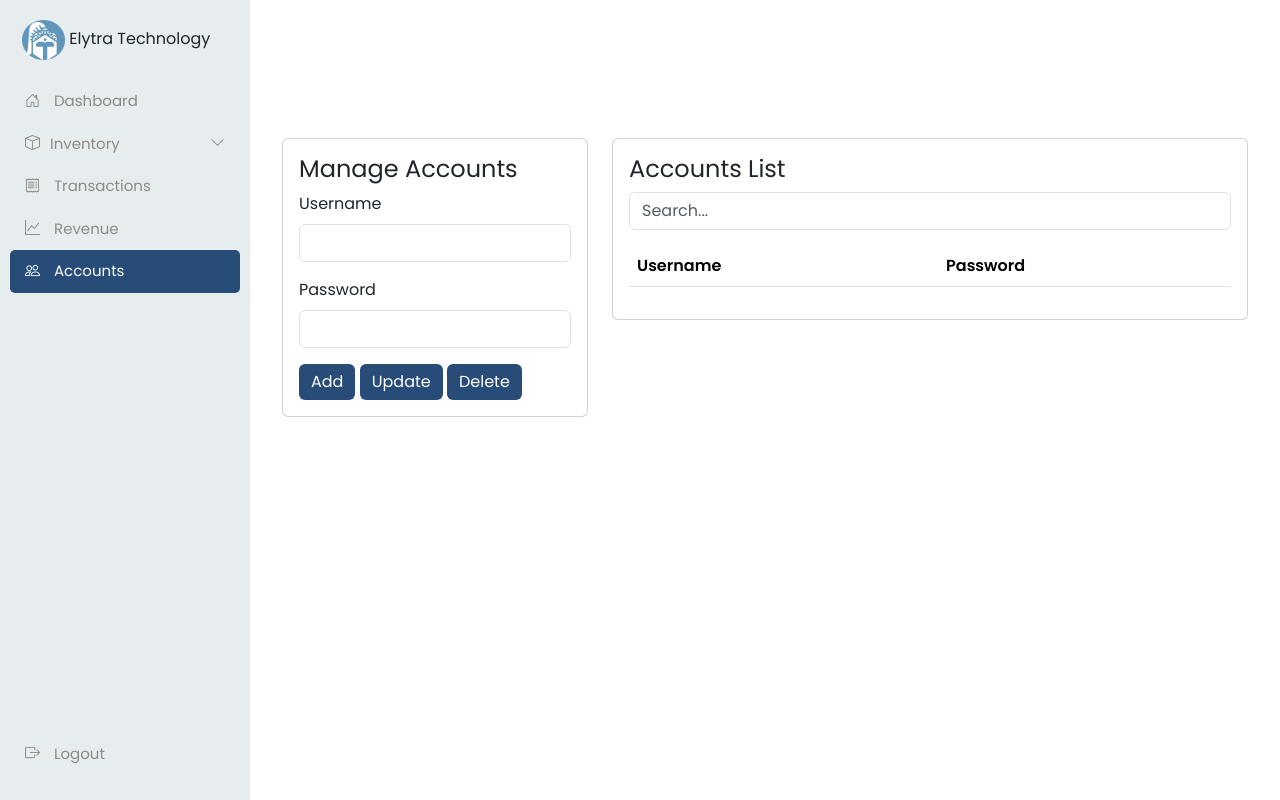
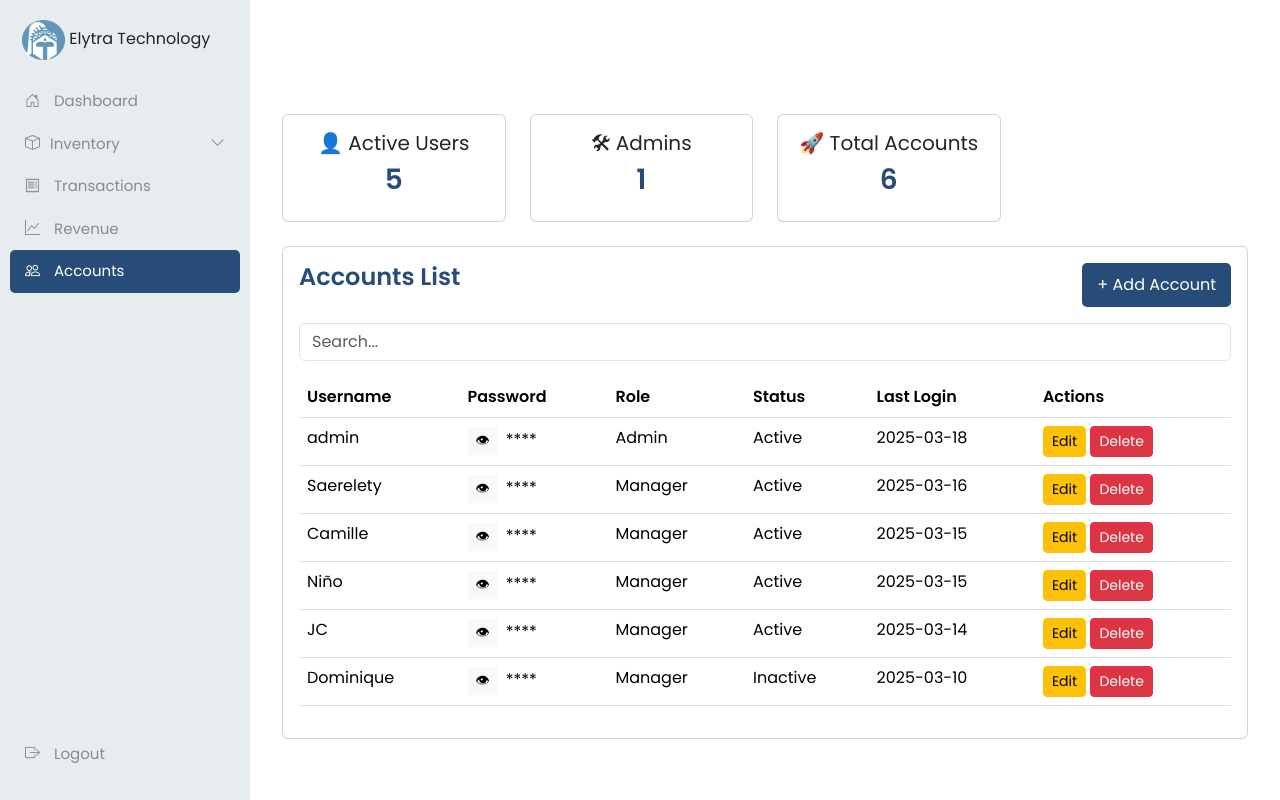
Before and after one commit to jc-pogi/chano, a Django app: page /accounts/ in a window 1280 px wide. Run offline with Django 5.2, Linux system fonts and the light colour scheme; lists and menus that the app fills with data are empty.

Commit message:
nagdagdag sa accounts

```diff
--- a/etms_portal/etms_app/templates/accounts.html
+++ b/etms_portal/etms_app/templates/accounts.html
@@ -2,37 +2,46 @@
 {% load static %}
 
 {% block main_contents %}
-<div class="container mt-5">
+<div class="container mt-4">
     <div class="row">
-        <!-- Form Section -->
-        <div class="col-md-4">
-            <div class="card p-3">
-                <h4>Manage Accounts</h4>
-                <form id="accountForm">
-                    <div class="mb-3">
-                        <label for="username" class="form-label">Username</label>
-                        <input type="text" id="username" class="form-control">
-                    </div>
-                    <div class="mb-3">
-                        <label for="password" class="form-label">Password</label>
-                        <input type="password" id="password" class="form-control">
-                    </div>
-                    <button type="button" class="btn custom-btn" onclick="addAccount()">Add</button>
-                    <button type="button" class="btn custom-btn" onclick="updateAccount()">Update</button>
-                    <button type="button" class="btn custom-btn" onclick="showDeleteModal()">Delete</button>
-                </form>
+        <!-- User Statistics Cards -->
+        <div class="col-md-3">
+            <div class="card p-3 text-center">
+                <h5>👤 Active Users</h5>
+                <h3 id="activeUsers" class="title">0</h3>
             </div>
         </div>
-        <!-- Table Section -->
-        <div class="col-md-8">
+        <div class="col-md-3">
+            <div class="card p-3 text-center">
+                <h5>🛠 Admins</h5>
+                <h3 id="adminCount" class="title">0</h3>
+            </div>
+        </div>
+        <div class="col-md-3">
+            <div class="card p-3 text-center">
+                <h5>🚀 Total Accounts</h5>
+                <h3 id="totalAccounts" class="title">0</h3>
+            </div>
+        </div>
+    </div>
+    <div class="row mt-4">
+        <!-- Accounts List -->
+        <div class="col-md-12">
             <div class="card p-3">
-                <h4>Accounts List</h4>
+                <div class="d-flex justify-content-between mb-3">
+                    <h4 class="title">Accounts List</h4>
+                    <button class="btn add-account-btn" onclick="openAccountModal()">+ Add Account</button>
+                </div>
                 <input type="text" id="search" class="form-control mb-3" placeholder="Search..." onkeyup="searchAccounts()">
                 <table class="table table-hover">
                     <thead>
                         <tr>
                             <th>Username</th>
                             <th>Password</th>
+                            <th>Role</th>
+                            <th>Status</th>
+                            <th>Last Login</th>
+                            <th>Actions</th>
                         </tr>
                     </thead>
                     <tbody id="accountTable">
@@ -43,6 +52,44 @@
         </div>
     </div>
 </div>
+
+<!-- Account Modal -->
+<div id="accountModal" class="modal">
+    <div class="modal-content">
+        <div class="modal-header">
+            <h4>Manage Account</h4>
+            <span class="close" onclick="closeAccountModal()">&times;</span>
+        </div>
+        <div class="modal-body">
+            <form id="accountForm">
+                <input type="hidden" id="editIndex">
+
+                <label for="username">Username</label>
+                <input type="text" id="username" class="form-control">
+
+                <label for="password">Password</label>
+                <input type="password" id="password" class="form-control">
+
+                <label for="role">Role</label>
+                <select id="role" class="form-control">
+                    <option>Admin</option>
+                    <option>Manager</option>
+                    <option>Staff</option>
+                </select>
+
+                <label for="status">Status</label>
+                <select id="status" class="form-control">
+                    <option>Active</option>
+                    <option>Inactive</option>
+                </select>
+                <div class="d-flex justify-content-center mt-3">
+                    <button type="button" class="btn save-btn" onclick="saveAccount()">Save</button>
+                </div>
+            </form>
+        </div>
+    </div>
+</div>
+
 
 <!-- Deletion Confirmation Modal -->
 <div id="deleteModal" class="modal">
@@ -55,27 +102,15 @@
         <p>Do you really want to delete this account? This process cannot be undone.</p>
         <div class="modal-buttons">
             <button class="btn btn-cancel" onclick="closeDeleteModal()">Cancel</button>
-            <button class="btn btn-confirm" onclick="deleteAccount()">Delete</button>
+            <button class="btn btn-confirm" onclick="confirmDeleteAccount()">Delete</button>
         </div>
     </div>
 </div>
 
 <style>
-    .custom-btn {
-        background-color: #274C77;
-        color: white;
-        border: none;
-    }
-    .custom-btn:hover {
-        background-color: #E7ECEF;
+    .title {
         color: #274C77;
-    }
-    .selected-row {
-        background-color: #D3D3D3 !important;
-    }
-    tr:hover {
-        background-color: #D3D3D3;
-        cursor: pointer;
+        font-weight: bold;
     }
 
     .custom-icon {
@@ -95,6 +130,22 @@
         background-color: rgba(0, 0, 0, 0.4);
     }
 
+    .modal-header {
+        display: flex;
+        justify-content: space-between;
+        align-items: center;
+    }
+
+    .modal-body {
+        text-align: left;
+    }
+
+    label {
+        font-weight: bold;
+        display: block;
+        margin-top: 10px;
+    }
+
     .modal-content {
         background-color: white;
         margin: 15% auto;
@@ -103,23 +154,6 @@
         width: 350px;
         text-align: center;
         border-radius: 10px;
-    }
-
-    .modal-icon {
-        width: 60px;
-        margin-bottom: 20px;
-    }
-
-    h2 {
-        margin-top: 10px;
-        margin-bottom: 15px;
-        font-size: 22px;
-    }
-
-    p {
-        font-size: 14px;
-        margin-bottom: 25px;
-        line-height: 1.6;
     }
 
     .close-container {
@@ -165,79 +199,150 @@
         font-size: 14px;
     }
 
+    .save-btn {
+        background-color: #274C77 !important;
+        color: white !important;
+        padding: 10px 20px;
+        border: none;
+        border-radius: 5px;
+        font-size: 16px;
+        cursor: pointer;
+        transition: background 0.3s ease;
+    }
+
+    .save-btn:hover {
+        background-color: #1e3a5f !important; /* Darker shade on hover */
+    }
+
+    .add-account-btn {
+        background-color: #274C77 !important;
+        color: white !important;
+        border: none;
+        padding: 10px 15px;
+        border-radius: 5px;
+        font-size: 16px;
+        cursor: pointer;
+        transition: background 0.3s ease;
+    }
+
+    .add-account-btn:hover {
+        background-color: #1e3a5f !important;
+    }
+
 </style>
 
 <script>
-    let accounts = [];
-    let selectedAccount = null;
+    let accounts = [
+        { username: "admin", password: "admin", role: "Admin", status: "Active", lastLogin: "2025-03-18" },
+        { username: "Saerelety", password: "1234", role: "Manager", status: "Active", lastLogin: "2025-03-16" },
+        { username: "Camille", password: "abcd", role: "Manager", status: "Active", lastLogin: "2025-03-15" },
+        { username: "Niño", password: "pass1", role: "Manager", status: "Active", lastLogin: "2025-03-15" },
+        { username: "JC", password: "pogi123", role: "Manager", status: "Active", lastLogin: "2025-03-14" },
+        { username: "Dominique", password: "siopao<3", role: "Manager", status: "Inactive", lastLogin: "2025-03-10" },
+    ];
 
-    function addAccount() {
-        const username = document.getElementById('username').value;
-        const password = document.getElementById('password').value;
+    function openAccountModal(index = null) {
+        if (index !== null) {
+            document.getElementById("editIndex").value = index;
+            document.getElementById("username").value = accounts[index].username;
+            document.getElementById("password").value = accounts[index].password;
+            document.getElementById("role").value = accounts[index].role;
+            document.getElementById("status").value = accounts[index].status;
+        } else {
+            document.getElementById("editIndex").value = "";
+            document.getElementById("accountForm").reset();
+        }
+        document.getElementById("accountModal").style.display = "block";
+    }
+
+    function closeAccountModal() {
+        document.getElementById("accountModal").style.display = "none";
+    }
+
+    function saveAccount() {
+        const index = document.getElementById("editIndex").value;
+        const username = document.getElementById("username").value;
+        const password = document.getElementById("password").value;
+        const role = document.getElementById("role").value;
+        const status = document.getElementById("status").value;
+
         if (username && password) {
-            accounts.push({ username, password });
+            if (index !== "") {
+                accounts[index] = { username, password, role, status, lastLogin: accounts[index].lastLogin };
+            } else {
+                accounts.push({ username, password, role, status, lastLogin: "Never" });
+            }
             updateTable();
-            clearForm();
+            closeAccountModal();
         }
     }
 
-    function showDeleteModal() {
-        if (selectedAccount) {
-            document.getElementById('deleteModal').style.display = 'block';
+    let deleteIndex = null;
+
+    function openDeleteModal(index) {
+        deleteIndex = index;
+        document.getElementById("deleteModal").style.display = "block";
+    }
+
+    function closeDeleteModal() {
+        deleteIndex = null;
+        document.getElementById("deleteModal").style.display = "none";
+    }
+
+    function confirmDeleteAccount() {
+        if (deleteIndex !== null) {
+            accounts.splice(deleteIndex, 1);
+            updateTable();
+        }
+        closeDeleteModal();
+    }
+
+    function updateTable() {
+        const table = document.getElementById("accountTable");
+        table.innerHTML = "";
+        accounts.forEach((acc, index) => {
+            table.innerHTML += `
+                <tr>
+                    <td>${acc.username}</td>
+                    <td>
+                        <div class="d-flex align-items-center">
+                            <button class="btn btn-sm btn-light border-0 me-2" onclick="togglePassword(${index})">
+                                👁
+                            </button>
+                            <span id="password-${index}">****</span>
+                        </div>
+                    </td>
+                    <td>${acc.role}</td>
+                    <td>${acc.status}</td>
+                    <td>${acc.lastLogin}</td>
+                    <td>
+                        <button class="btn btn-sm btn-warning" onclick="openAccountModal(${index})">Edit</button>
+                        <button class="btn btn-sm btn-danger" onclick="openDeleteModal(${index})">Delete</button>
+                    </td>
+                </tr>`;
+        });
+        document.getElementById("totalAccounts").innerText = accounts.length;
+        document.getElementById("activeUsers").innerText = accounts.filter(a => a.status === "Active").length;
+        document.getElementById("adminCount").innerText = accounts.filter(a => a.role === "Admin").length;
+    }
+
+    function togglePassword(index) {
+        const passwordSpan = document.getElementById(`password-${index}`);
+        if (passwordSpan.innerText === "****") {
+            passwordSpan.innerText = accounts[index].password; //for local display lang
+        } else {
+            passwordSpan.innerText = "****";
         }
     }
 
-    function closeDeleteModal() {
-        document.getElementById('deleteModal').style.display = 'none';
-    }
-
-    function deleteAccount() {
-        if (selectedAccount) {
-            accounts = accounts.filter(acc => acc.username !== selectedAccount.username);
-            updateTable();
-            clearForm();
-            closeDeleteModal();
-        }
-    }
-
-    function updateAccount() {
-        const username = document.getElementById('username').value;
-        const password = document.getElementById('password').value;
-        if (selectedAccount && username && password) {
-            accounts = accounts.map(acc => acc.username === selectedAccount.username ? { username, password } : acc);
-            updateTable();
-            clearForm();
-        }
-    }
-
-    function updateTable() {
-        const table = document.getElementById('accountTable');
-        table.innerHTML = '';
-        accounts.forEach(acc => {
-            table.innerHTML += `<tr onclick="selectAccount('${acc.username}')" class="${selectedAccount && selectedAccount.username === acc.username ? 'selected-row' : ''}"><td>${acc.username}</td><td>${acc.password}</td></tr>`;
-        });
-    }
-
-    function selectAccount(username) {
-        selectedAccount = accounts.find(acc => acc.username === username);
-        document.getElementById('username').value = selectedAccount.username;
-        document.getElementById('password').value = selectedAccount.password;
-        updateTable();
-    }
-
     function searchAccounts() {
-        const query = document.getElementById('search').value.toLowerCase();
+        const query = document.getElementById("search").value.toLowerCase();
         document.querySelectorAll('#accountTable tr').forEach(row => {
             row.style.display = row.innerText.toLowerCase().includes(query) ? '' : 'none';
         });
     }
 
-    function clearForm() {
-        document.getElementById('username').value = '';
-        document.getElementById('password').value = '';
-        selectedAccount = null;
     updateTable();
-    }
 </script>
 
 {% endblock %}
```
Lines whose indentation alone changed are shown as unchanged.
